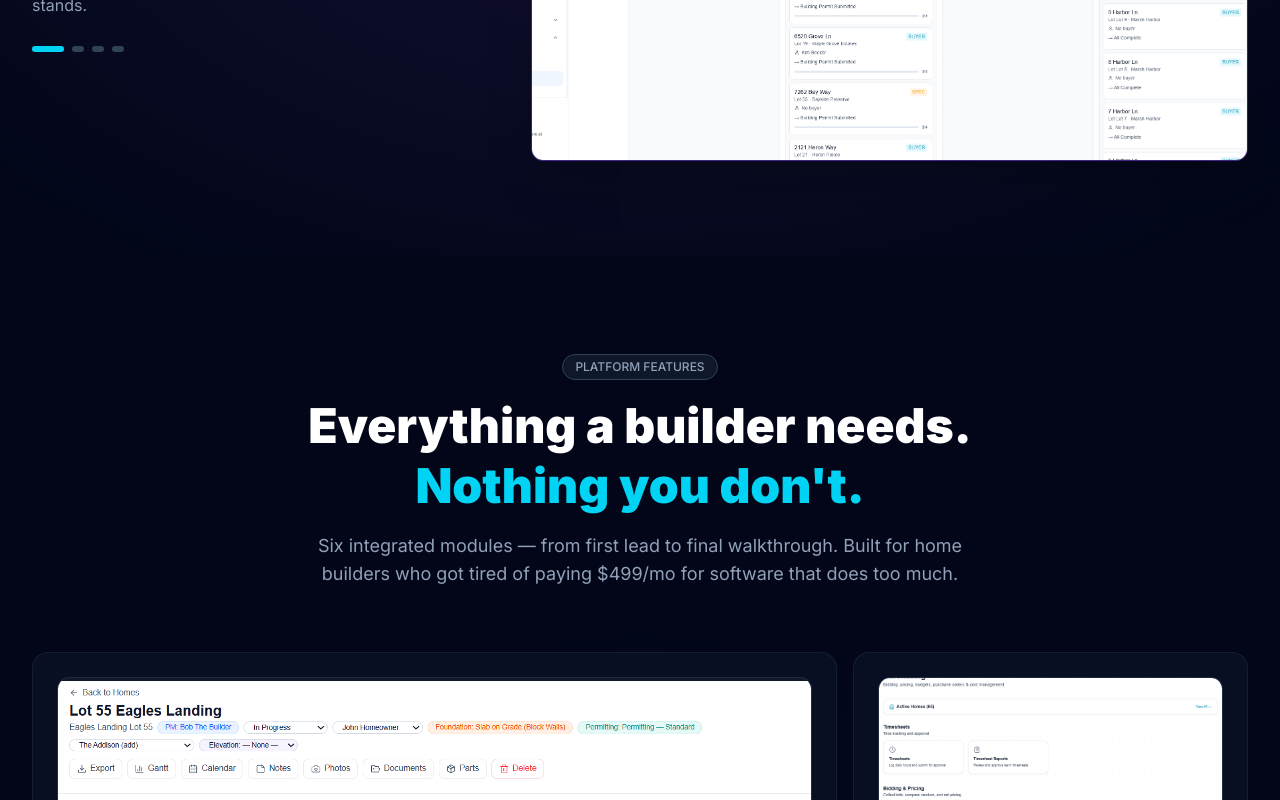
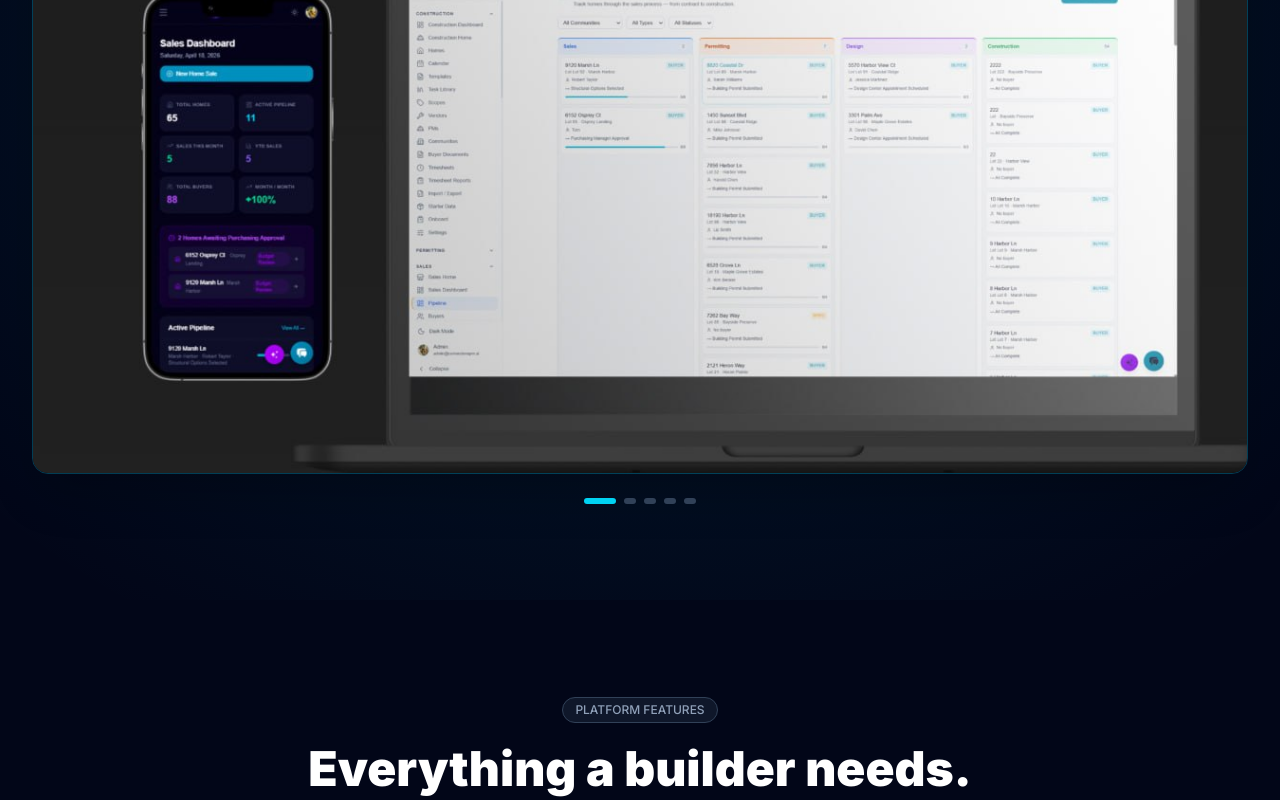
Before and after one commit to Scootermcgavin121/cornerstone-marketing-v2, a Next.js app: page / in a window 1280 px wide. Shown: the part 1602-2402 px from the top of the page. Built offline with nearby package versions, Linux system fonts and the light colour scheme.

Commit message:
feat: add platform overview hero slide as first tab in screenshots carousel

```diff
--- a/src/components/ScreenshotsSection.tsx
+++ b/src/components/ScreenshotsSection.tsx
@@ -4,6 +4,20 @@ import Image from "next/image";
 import { motion, AnimatePresence } from "framer-motion";
 
 const screens = [
+  {
+    id: "hero-mockup",
+    label: "Platform Overview",
+    tag: "OVERVIEW",
+    tagColor: "text-cyan-400 border-cyan-500/30 bg-cyan-500/10",
+    headline: "Your pipeline. Your pace.",
+    description:
+      "Every home. Every stage. Kanban board meets mobile dashboard — real-time visibility for your whole team, from the office or the job site.",
+    screenshot: "/mockups/hero-mockup.jpg",
+    accent: "from-cyan-500/20 to-slate-900/5",
+    glow: "rgba(6,182,212,0.12)",
+    border: "border-cyan-500/30",
+    isHero: true,
+  },
   {
     id: "sales-pipeline",
     label: "Sales Pipeline",
@@ -16,6 +30,7 @@ const screens = [
     accent: "from-violet-500/20 to-purple-600/5",
     glow: "rgba(139,92,246,0.12)",
     border: "border-violet-500/30",
+    isHero: false,
   },
   {
     id: "permitting-pipeline",
@@ -29,6 +44,7 @@ const screens = [
     accent: "from-amber-500/20 to-orange-600/5",
     glow: "rgba(245,158,11,0.12)",
     border: "border-amber-500/30",
+    isHero: false,
   },
   {
     id: "construction-home",
@@ -42,6 +58,7 @@ const screens = [
     accent: "from-cyan-500/20 to-teal-600/5",
     glow: "rgba(6,182,212,0.12)",
     border: "border-cyan-500/30",
+    isHero: false,
   },
   {
     id: "sales-home",
@@ -55,6 +72,7 @@ const screens = [
     accent: "from-emerald-500/20 to-teal-600/5",
     glow: "rgba(16,185,129,0.12)",
     border: "border-emerald-500/30",
+    isHero: false,
   },
 ];
 
@@ -114,9 +132,37 @@ export function ScreenshotsSection() {
             exit={{ opacity: 0, y: -16 }}
             transition={{ duration: 0.25 }}
           >
-            {/* Two-col layout on large screens */}
+            {current.isHero ? (
+              /* Hero slide — full-width marketing image, no browser chrome */
+              <div className="space-y-6">
+                <div className={`rounded-2xl overflow-hidden border ${current.border} shadow-2xl`}>
+                  <div className="relative w-full" style={{ aspectRatio: "3/2" }}>
+                    <Image
+                      src={current.screenshot}
+                      alt="Cornerstone PM platform overview"
+                      fill
+                      className="object-cover"
+                      sizes="100vw"
+                      priority
+                    />
+                  </div>
+                </div>
+                {/* Dot indicators */}
+                <div className="flex justify-center gap-2">
+                  {screens.map((_, i) => (
+                    <button
+                      key={i}
+                      onClick={() => setActive(i)}
+                      className={`h-1.5 rounded-full transition-all duration-300 ${
+                        active === i ? "w-8 bg-cyan-400" : "w-3 bg-slate-700 hover:bg-slate-600"
+                      }`}
+                    />
+                  ))}
+                </div>
+              </div>
+            ) : (
+              /* Standard slide — two-col with browser chrome */
               <div className="grid lg:grid-cols-5 gap-8 items-center">
-
                 {/* Left: description */}
                 <div className="lg:col-span-2 space-y-5 order-2 lg:order-1">
                   <div className={`inline-flex items-center gap-1.5 px-2.5 py-1 rounded-full border text-xs font-bold tracking-wider ${current.tagColor}`}>
@@ -128,7 +174,6 @@ export function ScreenshotsSection() {
                   <p className="text-slate-400 leading-relaxed text-base">
                     {current.description}
                   </p>
-
                   {/* Dot indicators */}
                   <div className="flex gap-2 pt-2">
                     {screens.map((_, i) => (
@@ -171,8 +216,8 @@ export function ScreenshotsSection() {
                     </div>
                   </div>
                 </div>
-
               </div>
+            )}
           </motion.div>
         </AnimatePresence>
       </div>
```
Also changed, not shown: public/mockups/hero-mockup.jpg (added). Lines whose indentation alone changed are shown as unchanged.
